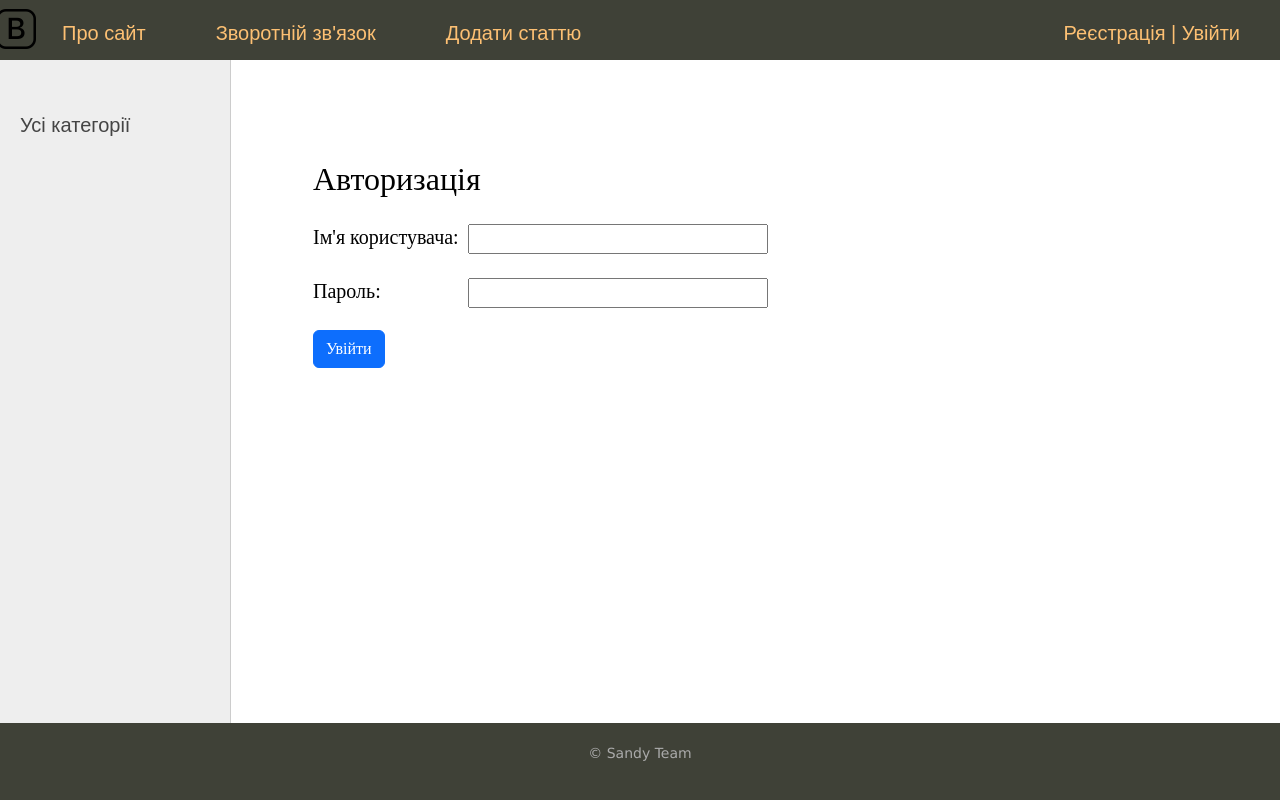
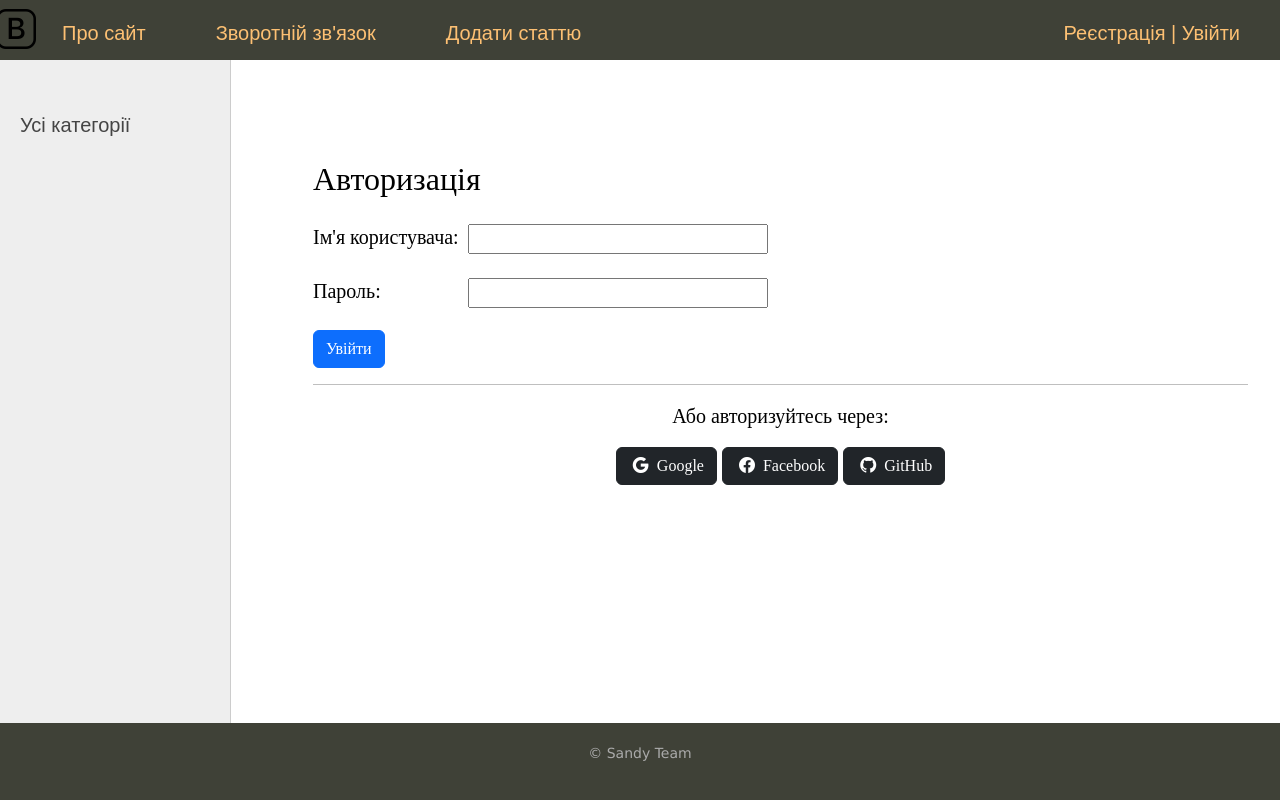
Before and after one commit to Km1532/Blog, a Django app: page /login/ in a window 1280 px wide. Run offline with Django 3.2, Linux system fonts and the light colour scheme.

Commit message:
Add coments and autufications

```diff
--- a/blog/templates/about.html
+++ b/blog/templates/about.html
@@ -1,6 +1,6 @@
 {% extends 'base.html' %}
 
 {% block content %}
-<h1>{{title}}</h1>
-
+<h1>{{ title }}</h1>
+<p>Ласкаво просимо до нашого блогу, де ви можете знайти найостанніші статті, написані нашими талановитими авторами. Тут ви зможете переглядати статті за категоріями, тегами, залишати коментарі та оцінювати статті. Підпишіться на наші оновлення, щоб отримувати повідомлення про нові статті прямо на вашу електронну пошту.</p>
 {% endblock %}
--- a/blog/templates/login.html
+++ b/blog/templates/login.html
@@ -23,5 +23,19 @@
 
         <button type="submit" class="btn btn-primary">Увійти</button>
     </form>
+
+    <hr>
+    <div class="text-center">
+        <p>Або авторизуйтесь через:</p>
+        <a href="{% url 'soon_page' %}" class="btn btn-dark">
+            <i class="bi bi-google mx-1"></i> Google
+        </a>
+        <a href="{% url 'soon_page' %}" class="btn btn-dark">
+            <i class="bi bi-facebook mx-1"></i> Facebook
+        </a>
+        <a href="{% url 'soon_page' %}" class="btn btn-dark">
+            <i class="bi bi-github mx-1"></i> GitHub
+        </a>
+    </div>
 </div>
 {% endblock %}
--- a/blog/urls.py
+++ b/blog/urls.py
@@ -19,4 +19,5 @@ urlpatterns = [
     path('post/<slug:post_slug>/', ShowPost.as_view(), name='post'),
     path('post/<slug:post_slug>/edit_comment/<int:comment_id>/', edit_comment, name='edit_comment'),
     path('post/<slug:post_slug>/delete_comment/<int:comment_id>/', delete_comment, name='delete_comment'),
+    path('soon/', views.soon_page, name='soon_page'),
 ]
--- a/blog/views.py
+++ b/blog/views.py
@@ -197,3 +197,7 @@ def delete_comment(request, post_slug, comment_id):
         return redirect('post', post_slug=post_slug)
 
     return render(request, 'delete_comment.html', {'post': post, 'comment': comment})
+
+
+def soon_page(request):
+    return render(request, 'soon_page.html')
```
Also changed, not shown: blog/templates/soon_page.html (added, +31 -0 lines), db.sqlite3.
